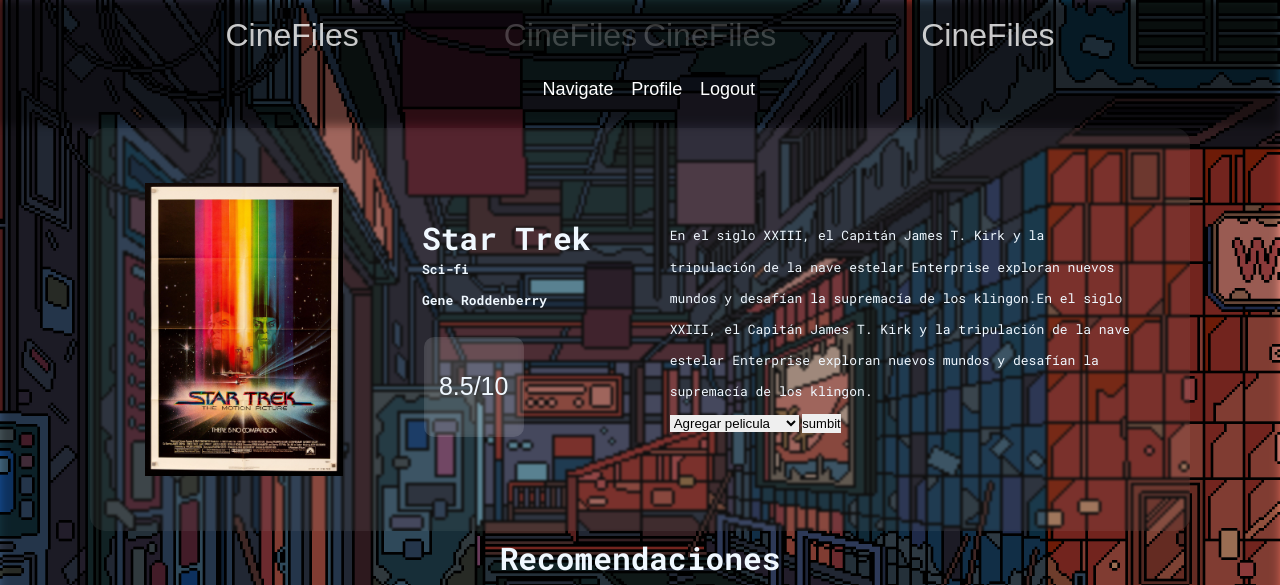
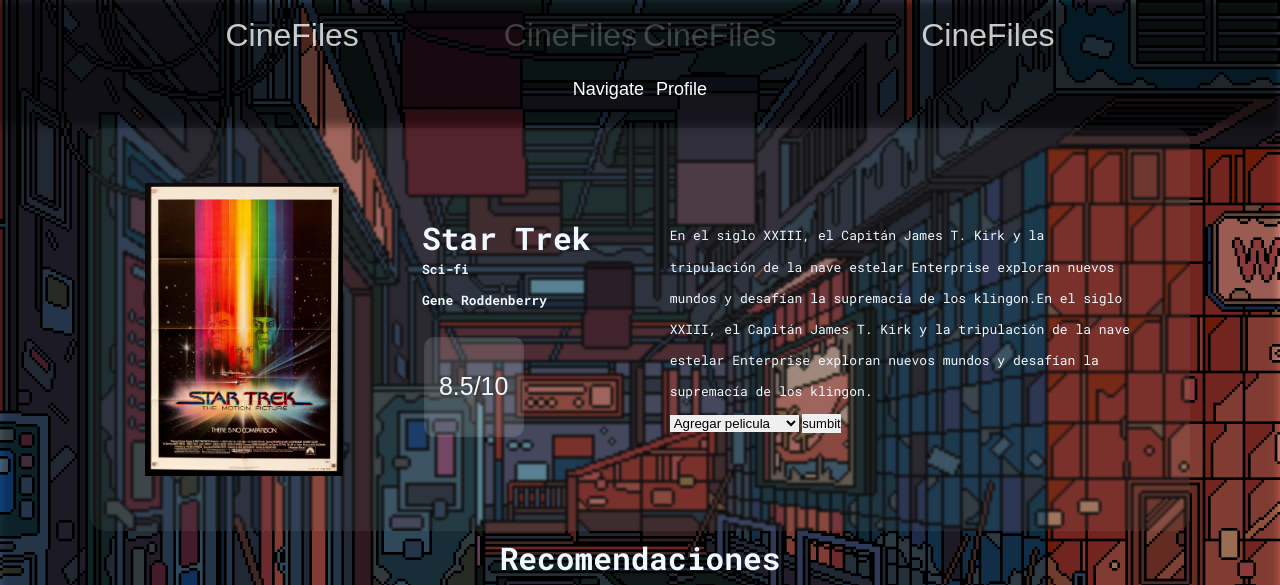
Before and after one commit to CinemaFiles/CineFiles-front, a plain HTML site: page Files/film.html in a window 1280 px wide. Shown: the top 585 px of the page. Drawn offline with nearby package versions, Linux system fonts and the light colour scheme; a web font is replaced by a local one.

Commit message:
chore: Update navigation links in film.html and profile.html

```diff
--- a/Files/film.html
+++ b/Files/film.html
@@ -53,7 +53,7 @@
         <nav id="navbar" class="navbar">
             <a id="navigate" href="./navigate.html">Navigate</a>
             <a id="account" href="./profile.html">Profile</a>
-            <a id="logout" >Logout</a>
+            <a id="login" href="./login.html"></a>
         </nav>
     </header>
 
```
